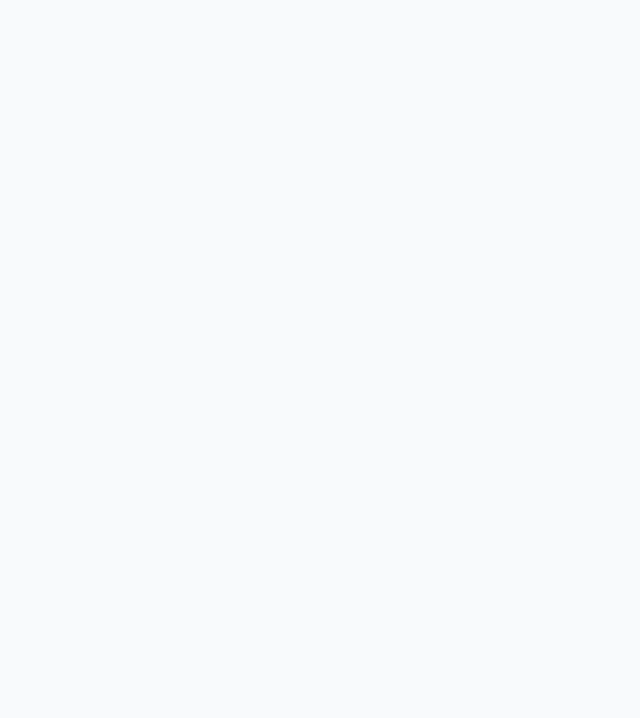
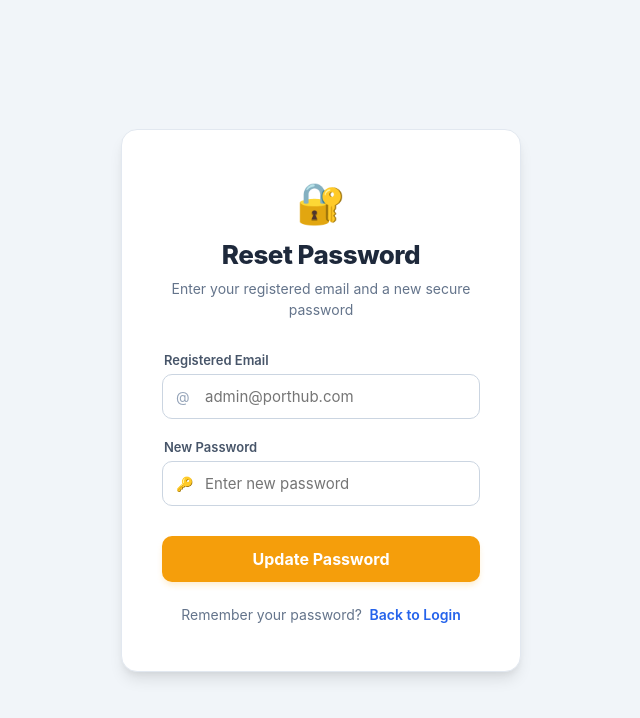
Before and after one commit to azeem-5226/MERN-stack, a React (Vite) app: page /forgot-password in a window 1280 px wide. Before the commit this address had no page. Shown: the top 718 px of the page, without its empty margins (319-959 px from the left). Built offline with nearby package versions, Linux system fonts and the light colour scheme.

Commit message:
frontend updates

```diff
--- a/src/App.jsx
+++ b/src/App.jsx
@@ -6,6 +6,7 @@ import Navbar from "./components/Navbar";
 
 import Login from "./pages/Login";
 import Signup from "./pages/Signup";
+import ForgotPassword from "./pages/ForgotPassword";
 
 function Dashboard() {
   return (
@@ -63,6 +64,12 @@ function App() {
         element={<Signup />}
       />
 
+      {/* FORGOT PASSWORD */}
+      <Route
+        path="/forgot-password"
+        element={<ForgotPassword />}
+      />
+
       {/* DASHBOARD */}
       <Route
         path="/dashboard"
--- /dev/null
+++ b/src/pages/ForgotPassword.jsx
@@ -0,0 +1,197 @@
+import { useState } from "react";
+import { Link, useNavigate } from "react-router-dom";
+import { forgotPassword } from "../services/api";
+
+function ForgotPassword() {
+  const navigate = useNavigate();
+  const [email, setEmail] = useState("");
+  const [newPassword, setNewPassword] = useState("");
+  const [loading, setLoading] = useState(false);
+
+  const handleReset = async (e) => {
+    e.preventDefault(); // Form refresh rokne ke liye
+    if (!email || !newPassword) {
+      alert("Please fill all fields");
+      return;
+    }
+
+    setLoading(true);
+    try {
+      const res = await forgotPassword({ email, newPassword });
+      alert(res.data.message);
+      navigate("/");
+    } catch (err) {
+      const errorMessage = err.response?.data?.message || "Password reset failed ❌";
+      alert(errorMessage);
+    } finally {
+      setLoading(false);
+    }
+  };
+
+  return (
+    <div style={styles.page}>
+      <div style={styles.card}>
+        {/* Header Section */}
+        <div style={styles.header}>
+          <div style={styles.logoBadge}>🔐</div>
+          <h1 style={styles.mainTitle}>Reset Password</h1>
+          <p style={styles.subTitle}>Enter your registered email and a new secure password</p>
+        </div>
+
+        <form onSubmit={handleReset} style={styles.form}>
+          {/* EMAIL */}
+          <div style={styles.inputGroup}>
+            <label style={styles.label}>Registered Email</label>
+            <div style={styles.inputWrapper}>
+              <span style={styles.inputIcon}>@</span>
+              <input
+                type="email"
+                placeholder="admin@porthub.com"
+                value={email}
+                onChange={(e) => setEmail(e.target.value)}
+                style={styles.input}
+                required
+              />
+            </div>
+          </div>
+
+          {/* NEW PASSWORD */}
+          <div style={styles.inputGroup}>
+            <label style={styles.label}>New Password</label>
+            <div style={styles.inputWrapper}>
+              <span style={styles.inputIcon}>🔑</span>
+              <input
+                type="password"
+                placeholder="Enter new password"
+                value={newPassword}
+                onChange={(e) => setNewPassword(e.target.value)}
+                style={styles.input}
+                required
+              />
+            </div>
+          </div>
+
+          {/* RESET BUTTON */}
+          <button
+            type="submit"
+            disabled={loading}
+            style={{
+              ...styles.button,
+              backgroundColor: loading ? "#fcd34d" : "#f59e0b", // Professional Amber/Orange
+              cursor: loading ? "not-allowed" : "pointer",
+            }}
+          >
+            {loading ? "Updating Security..." : "Update Password"}
+          </button>
+        </form>
+
+        <p style={styles.footerText}>
+          Remember your password?
+          <Link to="/" style={styles.link}> Back to Login</Link>
+        </p>
+      </div>
+    </div>
+  );
+}
+
+const styles = {
+  page: {
+    minHeight: "100vh",
+    display: "flex",
+    justifyContent: "center",
+    alignItems: "center",
+    backgroundColor: "#f1f5f9", // Consistent light grey background
+    fontFamily: "'Inter', system-ui, -apple-system, sans-serif",
+  },
+  card: {
+    background: "#ffffff",
+    padding: "48px 40px",
+    borderRadius: "16px",
+    width: "100%",
+    maxWidth: "400px",
+    boxShadow: "0 10px 15px -3px rgba(0, 0, 0, 0.1), 0 4px 6px -2px rgba(0, 0, 0, 0.05)",
+    border: "1px solid #e2e8f0",
+  },
+  header: {
+    textAlign: "center",
+    marginBottom: "32px",
+  },
+  logoBadge: {
+    fontSize: "40px",
+    marginBottom: "12px",
+  },
+  mainTitle: {
+    fontSize: "26px",
+    fontWeight: "800",
+    color: "#1e293b",
+    margin: "0 0 8px 0",
+    letterSpacing: "-0.5px",
+  },
+  subTitle: {
+    fontSize: "14px",
+    color: "#64748b",
+    lineHeight: "1.5",
+  },
+  form: {
+    display: "flex",
+    flexDirection: "column",
+    gap: "20px",
+  },
+  inputGroup: {
+    display: "flex",
+    flexDirection: "column",
+    gap: "6px",
+  },
+  label: {
+    fontSize: "13px",
+    fontWeight: "600",
+    color: "#475569",
+    marginLeft: "2px",
+  },
+  inputWrapper: {
+    position: "relative",
+    display: "flex",
+    alignItems: "center",
+  },
+  inputIcon: {
+    position: "absolute",
+    left: "14px",
+    fontSize: "14px",
+    color: "#94a3b8",
+  },
+  input: {
+    width: "100%",
+    padding: "12px 12px 12px 42px",
+    borderRadius: "10px",
+    border: "1px solid #cbd5e1",
+    fontSize: "15px",
+    outline: "none",
+    boxSizing: "border-box",
+    transition: "border 0.2s ease",
+  },
+  button: {
+    width: "100%",
+    padding: "13px",
+    color: "#fff",
+    border: "none",
+    borderRadius: "10px",
+    fontSize: "16px",
+    fontWeight: "700",
+    marginTop: "10px",
+    boxShadow: "0 4px 6px -1px rgba(245, 158, 11, 0.2)",
+  },
+  footerText: {
+    marginTop: "24px",
+    textAlign: "center",
+    fontSize: "14px",
+    color: "#64748b",
+  },
+  link: {
+    color: "#2563eb",
+    textDecoration: "none",
+    fontWeight: "600",
+    marginLeft: "4px",
+  },
+};
+
+export default ForgotPassword;
--- a/src/pages/Login.jsx
+++ b/src/pages/Login.jsx
@@ -60,8 +60,12 @@ function Login() {
                     <div style={styles.inputGroup}>
                         <div style={{ display: 'flex', justifyContent: 'space-between' }}>
                             <label style={styles.label}>Password</label>
-              {/* <Link to="#" style={styles.forgotLink}>Forgot?</Link> */}
-            </div>
+                            <Link
+                                to="/forgot-password"
+                                style={styles.forgotLink}
+                            >
+                                Forgot Password?
+                            </Link>            </div>
                         <div style={styles.inputWrapper}>
                             <span style={styles.inputIcon}>🔒</span>
                             <input
--- a/src/services/api.js
+++ b/src/services/api.js
@@ -1,11 +1,15 @@
 import axios from "axios";
 
+// =========================
 // PORT API
+// =========================
 const API = axios.create({
   baseURL: "http://localhost:5000/api/ports"
 });
 
+// =========================
 // AUTH API
+// =========================
 const AUTH_API = axios.create({
   baseURL: "http://localhost:5000/api/auth"
 });
@@ -47,3 +51,10 @@ export const signupUser = (data) =>
 // ✅ Login
 export const loginUser = (data) =>
   AUTH_API.post("/login", data);
+
+// ✅ Forgot Password
+export const forgotPassword = (data) =>
+  AUTH_API.put(
+    "/forgot-password",
+    data
+  );
```
Lines whose indentation alone changed are shown as unchanged.
